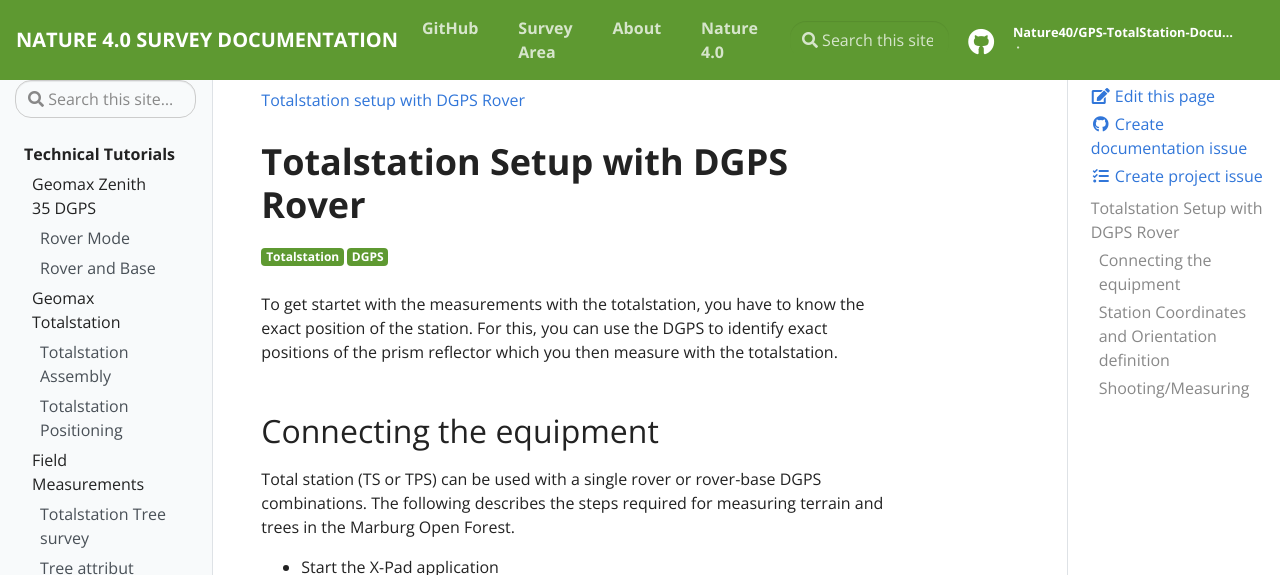
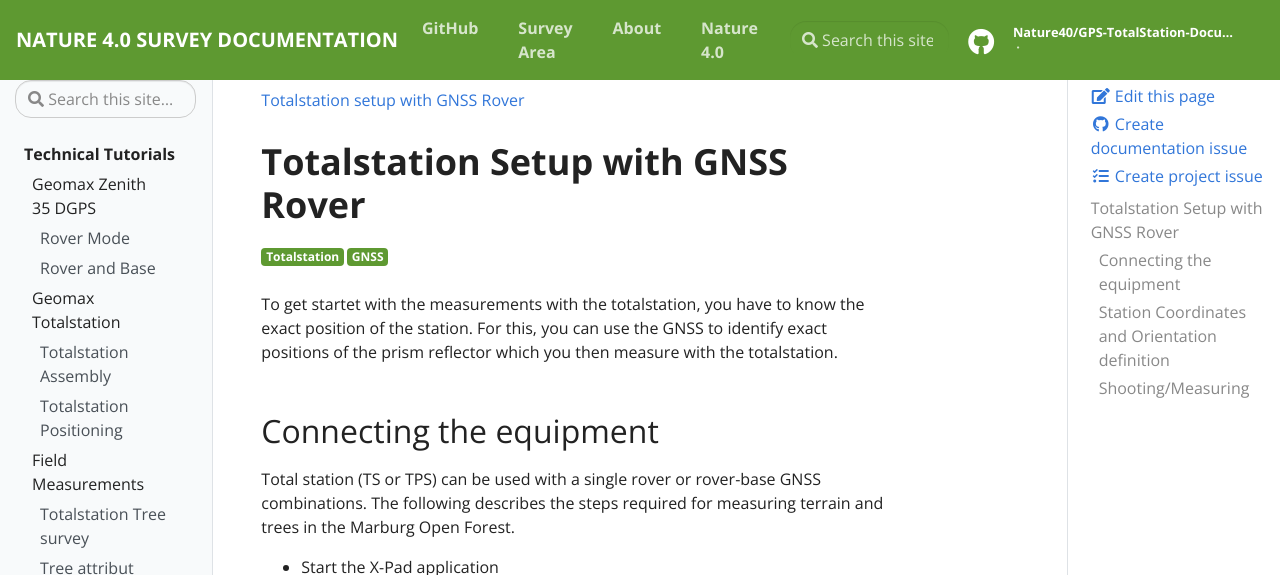
Before and after one commit to Nature40/GNSSTotalstationForHighAccuracyForestMonitoring, a Jekyll site: the page built from _docs/Totalstation_and_Rover_Survey.md, in a window 1280 px wide and 900 px high. Shown: the top 575 px of the window. Built offline with Jekyll 4.4.1, drawn with Linux system fonts in a browser that asks for light colours; some of the changed text lies outside the part shown.

Commit message:
Update Totalstation_and_Rover_Survey.md

```diff
--- a/_docs/Totalstation_and_Rover_Survey.md
+++ b/_docs/Totalstation_and_Rover_Survey.md
@@ -1,22 +1,22 @@
 ---
-title:  "Totalstation setup with DGPS Rover"
+title:  "Totalstation setup with GNSS Rover"
 layout: page
 permalink: /Totalstation-Rover/
-tags: Totalstation DGPS
+tags: Totalstation GNSS
 description: Learn how to intialize measurements with the total station.
 ---
 
 
 
-# Totalstation Setup with DGPS Rover
+# Totalstation Setup with GNSS Rover
 
 To get startet with the measurements with the totalstation, you have to know the exact position of the station.
-For this, you can use the DGPS to identify exact positions of the prism reflector which you then measure with the totalstation.
+For this, you can use the GNSS to identify exact positions of the prism reflector which you then measure with the totalstation.
 
 
 ## Connecting the equipment
 
-Total station (TS or TPS) can be used with a single rover or rover-base DGPS combinations. The following describes the steps required for measuring terrain and trees in the Marburg Open Forest.
+Total station (TS or TPS) can be used with a single rover or rover-base GNSS combinations. The following describes the steps required for measuring terrain and trees in the Marburg Open Forest.
 
 * Start the X-Pad application
 
@@ -77,11 +77,11 @@ Total station (TS or TPS) can be used with a single rover or rover-base DGPS com
 
 ![ts_meas_Screenshot_2020-01-28-16-09-42.png](../assets/img/screenshots/ts_meas_Screenshot_2020-01-28-16-09-42.png)
 
-* Press the Unlock button and tap Lock, the TS should be pointed to the prisma with DGPS. Go back
+* Press the Unlock button and tap Lock, the TS should be pointed to the prisma with GNSS. Go back
 
 ![ts_meas_Screenshot_2020-01-28-16-10-05.png](../assets/img/screenshots/ts_meas_Screenshot_2020-01-28-16-10-05.png)
 
-* In the point field select measure and press the Measure button, select the required GPS device
+* In the point field select measure and press the Measure button, select the required GNSS device
 
 
 ![ts_meas_Screenshot_2020-01-28-16-12-22.png](../assets/img/screenshots/ts_meas_Screenshot_2020-01-28-16-12-22.png)
```
